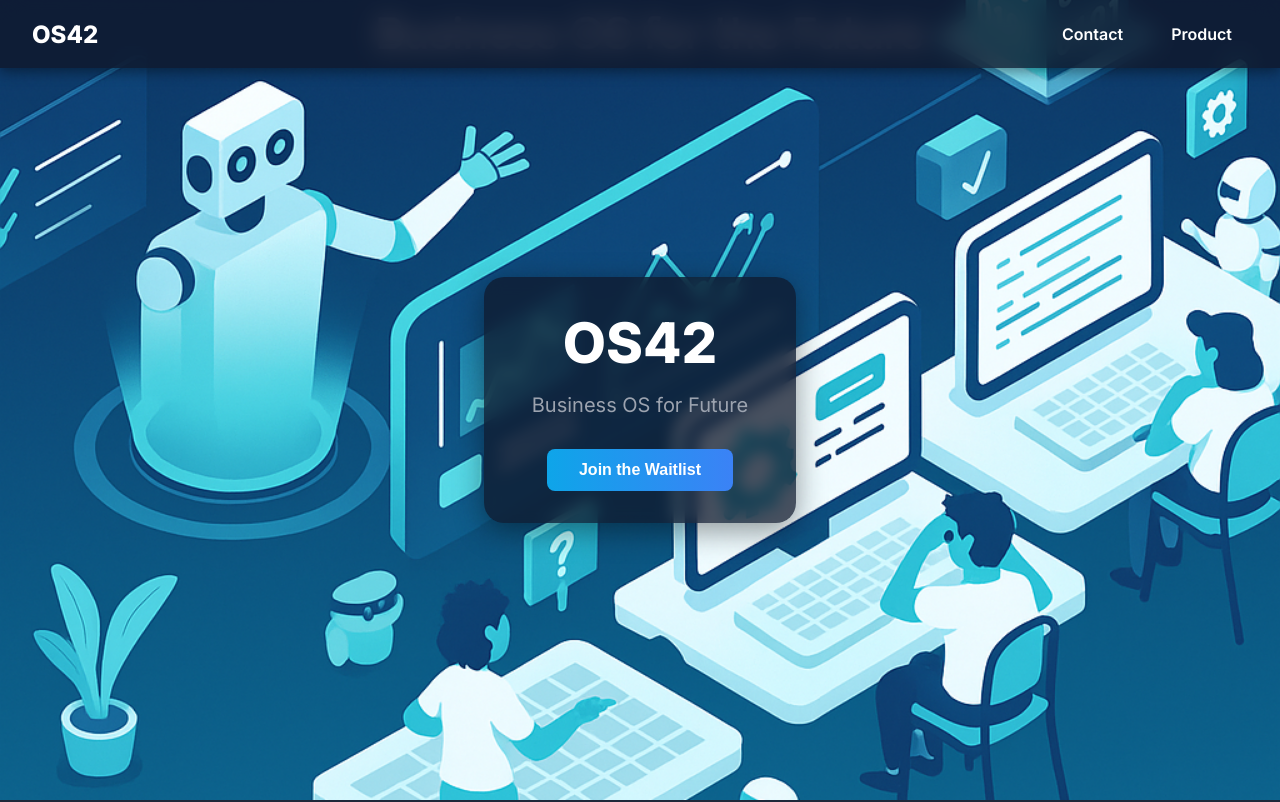
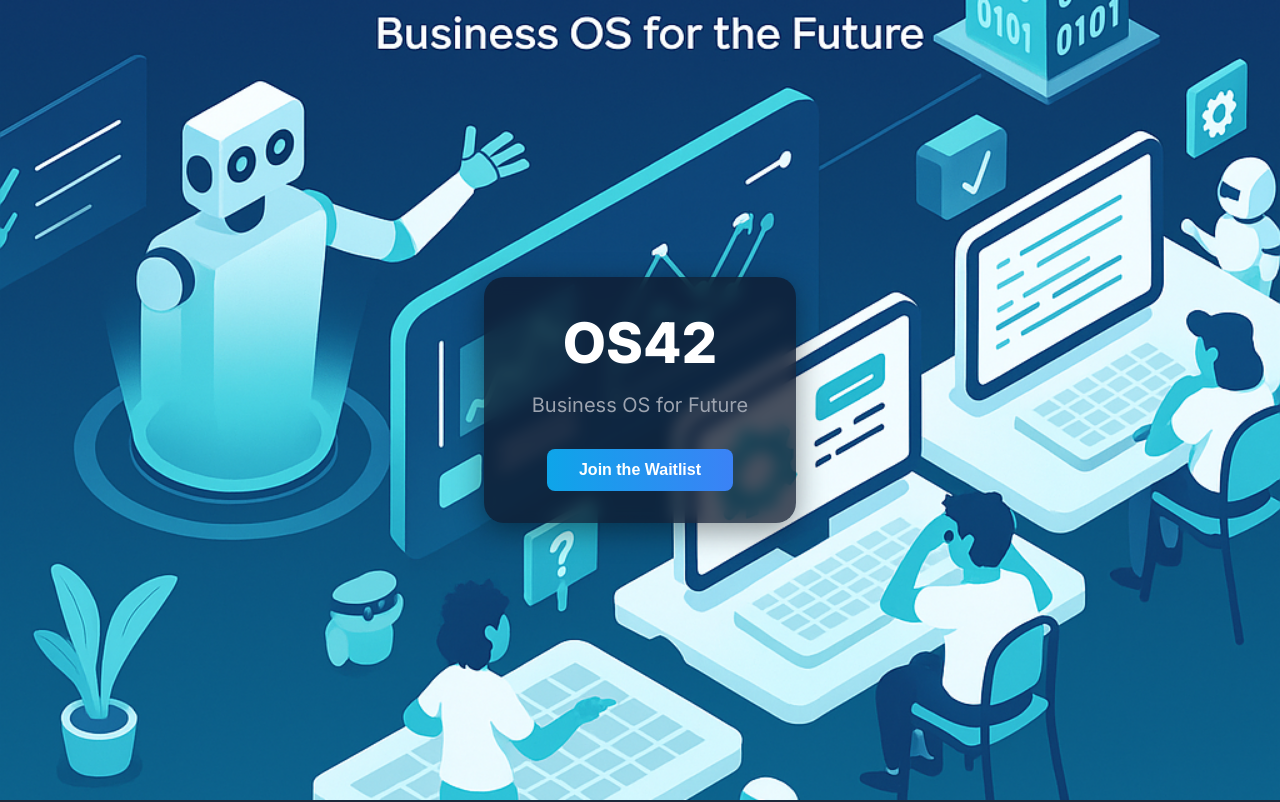
Before and after one commit to OS42-Eng/os42-site, a plain HTML site: page index.html in a window 1280 px wide. Shown: the top 802 px of the page. Drawn offline with Linux system fonts and the light colour scheme.

Commit message:
Update index.html

```diff
--- a/index.html
+++ b/index.html
@@ -13,7 +13,6 @@
       --bg-dark: #0f172a;
       --text-light: #e5e7eb;
       --muted: #9ca3af;
-      --navbar: rgba(15, 23, 42, 0.8);
     }
 
     * {
@@ -30,44 +29,6 @@
 
     html {
       scroll-behavior: smooth;
-    }
-
-    .navbar {
-      width: 100%;
-      background-color: var(--navbar);
-      backdrop-filter: blur(12px);
-      padding: 1rem 2rem;
-      display: flex;
-      justify-content: space-between;
-      align-items: center;
-      position: fixed;
-      top: 0;
-      z-index: 10;
-      box-shadow: 0 4px 12px rgba(0,0,0,0.4);
-    }
-
-    .navbar h1 {
-      font-size: 1.5rem;
-      font-weight: 800;
-      color: var(--primary);
-    }
-
-    .navbar .nav-links {
-      display: flex;
-      gap: 1rem;
-    }
-
-    .navbar .nav-links a {
-      text-decoration: none;
-      font-weight: 600;
-      color: var(--primary);
-      padding: 0.5rem 1rem;
-      border-radius: 8px;
-      transition: background-color 0.2s ease;
-    }
-
-    .navbar .nav-links a:hover {
-      background-color: rgba(255, 255, 255, 0.1);
     }
 
     .hero {
@@ -198,24 +159,10 @@
       .hero-overlay {
         padding: 1.5rem;
       }
-
-      .navbar {
-        flex-direction: column;
-        gap: 0.75rem;
-      }
     }
   </style>
 </head>
 <body>
-
-  <!-- Navbar -->
-  <header class="navbar">
-    <h1>OS42</h1>
-    <div class="nav-links">
-      <a href="#contact">Contact</a>
-      <a href="https://preview--ra-inventory-31.lovable.app/" target="_blank" rel="noopener noreferrer">Product</a>
-    </div>
-  </header>
 
   <!-- Hero -->
   <section class="hero">
```
